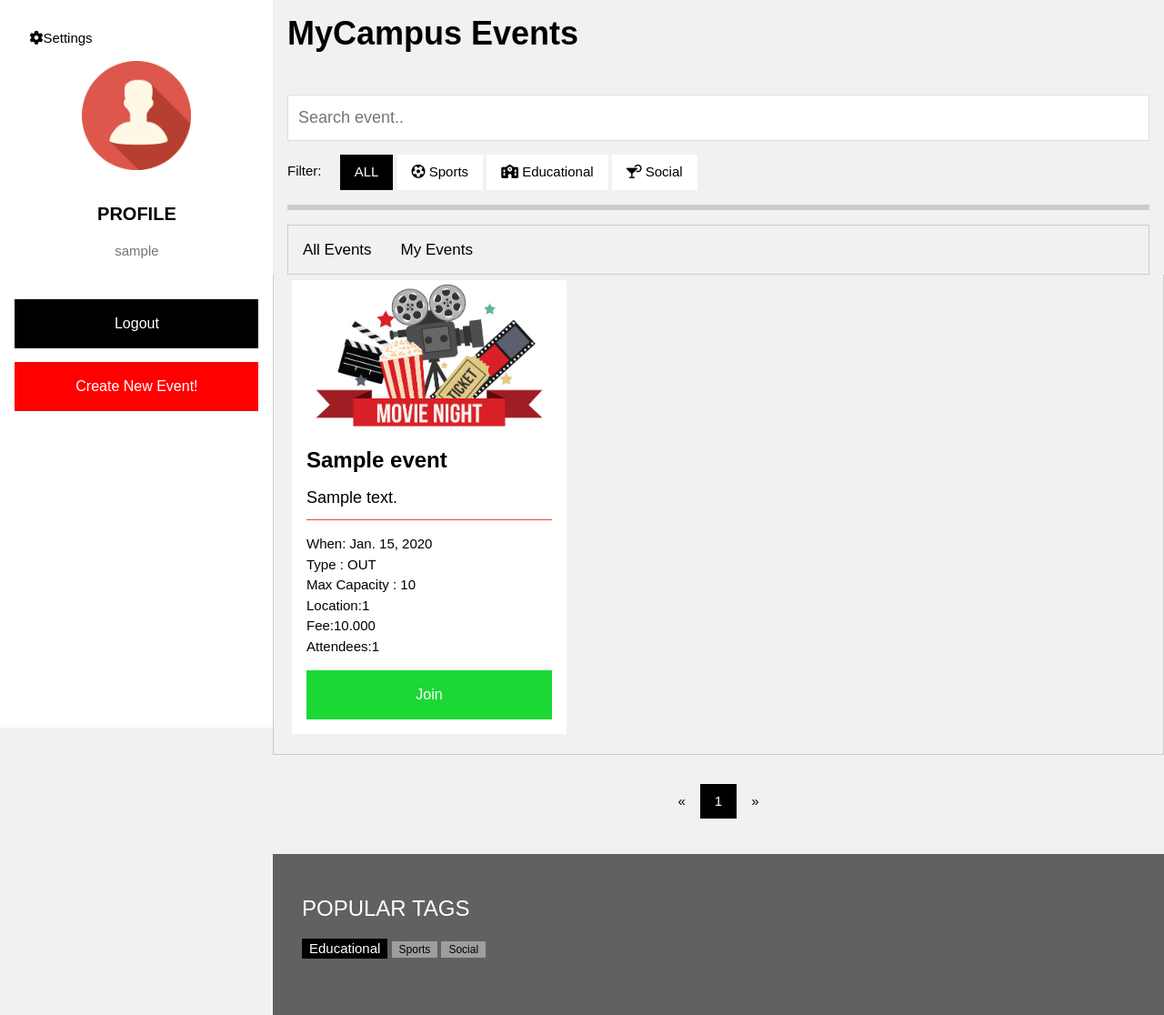
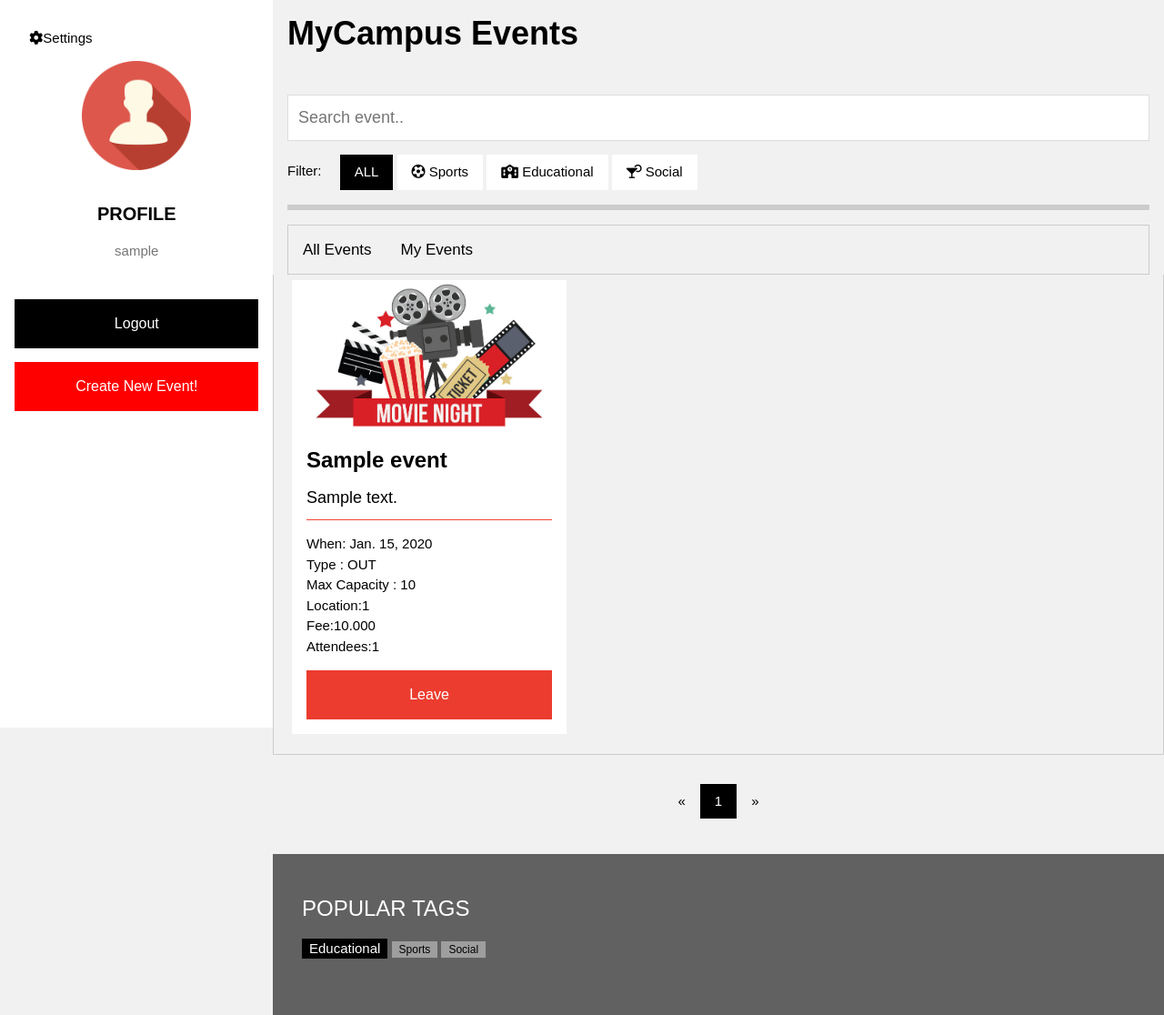
Before and after one commit to Citram/MyCampus-Backend, a Django app: page / in a window 1280 px wide. Shown: the top 1116 px of the page at 91% size. Run offline with Django 3.2, Linux system fonts and the light colour scheme; a user stored in the database is signed in; tables that the repository leaves empty hold one stand-in row (values such as "Sample post"); some libraries are stand-ins or nearby versions; some web fonts are replaced.

Commit message:
join and leave event button handling, leave event url & view

```diff
--- a/events/services.py
+++ b/events/services.py
@@ -154,6 +154,8 @@ def get_event_attendees(event_id):
 
 
 def leave_event(user_id, event_id):
+    print(event_id)
+    print(user_id)
     try:
         event = Event.objects.get(id=event_id)
     except:
--- a/events/templates/home.html
+++ b/events/templates/home.html
@@ -74,7 +74,7 @@
   }
 
 .leavebtn {
-    background-color: orange; /* Green */
+    background-color: rgb(236, 60, 47); /* Green */
     border: none;
     color: white;
     padding: 15px 32px;
@@ -86,7 +86,7 @@
   }
 
   .leavebtn:hover {
-    background-color: rgb(245, 163, 31);
+    background-color: rgb(190, 14, 2);
     color: white;
   }
 
@@ -273,15 +273,28 @@
             <br> Attendees:{{event.attendees}}
             </p>
 
-            <!-- Check whether in registered or all -->
+            <!-- Conditional Join or leave based on whether user has already registered for the event -->
+            <!-- Need Get attendsEvent boolean from backend -->
 
             <!-- Join -->
+            {% if false %} <!-- false renders "Leave", true == true renders "Join" -->
             <form action="{% url 'join_event' %}"
                   method="post">
                   {% csrf_token %}
                   <input hidden value = "{{event.id}}" name = "id_field">
             <button style="width:100%" class="joinbtn" type="submit">Join</button>
             </form>
+            <!-- Leave -->
+            {% else %}
+            <form action="{% url 'leave_event' %}"
+                  method="post">
+                  {% csrf_token %}
+                  <input hidden value = "{{user.id}}" name = "userid">
+                  <input hidden value = "{{event.id}}" name = "eventid">
+            <button style="width:100%" class="leavebtn" type="submit">Leave</button>
+            </form>
+            {% endif %}
+
                         <!-- TODO: ADD KEYWORDS (Optional) -->
           </div>
       </div>
--- a/events/urls.py
+++ b/events/urls.py
@@ -9,7 +9,7 @@ urlpatterns = [
     path('events/create/', views.create_event, name='create_event'),
     path('events/delete/', views.delete_event, name='delete_event'),
     path('events/join/', views.join_event, name='join_event'),
+    path('events/leave/', views.leave_event, name='leave_event'),
     path('events/edit/', views.edit_event, name='edit_event'),
     path('', views.get_all_events, name='getallevents'),
-
 ]
--- a/events/views.py
+++ b/events/views.py
@@ -54,6 +54,21 @@ def join_event(request):
                 services.join_Finalevent(event_id)
             except services.UnsuccessfulOperationError:
                 return HttpResponse("Event ID not valid.")
+
+            return redirect('/')
+
+    else:
+        return redirect('/')
+
+def leave_event(request):
+    if request.method == 'POST':
+            # user_id = request.user.id
+            user_id = request.POST.get("userid", "")
+            event_id = request.POST.get("eventid", "")
+            try :
+                services.leave_event(user_id, event_id)
+            except services.UnsuccessfulOperationError:
+                return HttpResponse("User ID or Event ID not valid.")
 
             return redirect('/')
 
```
